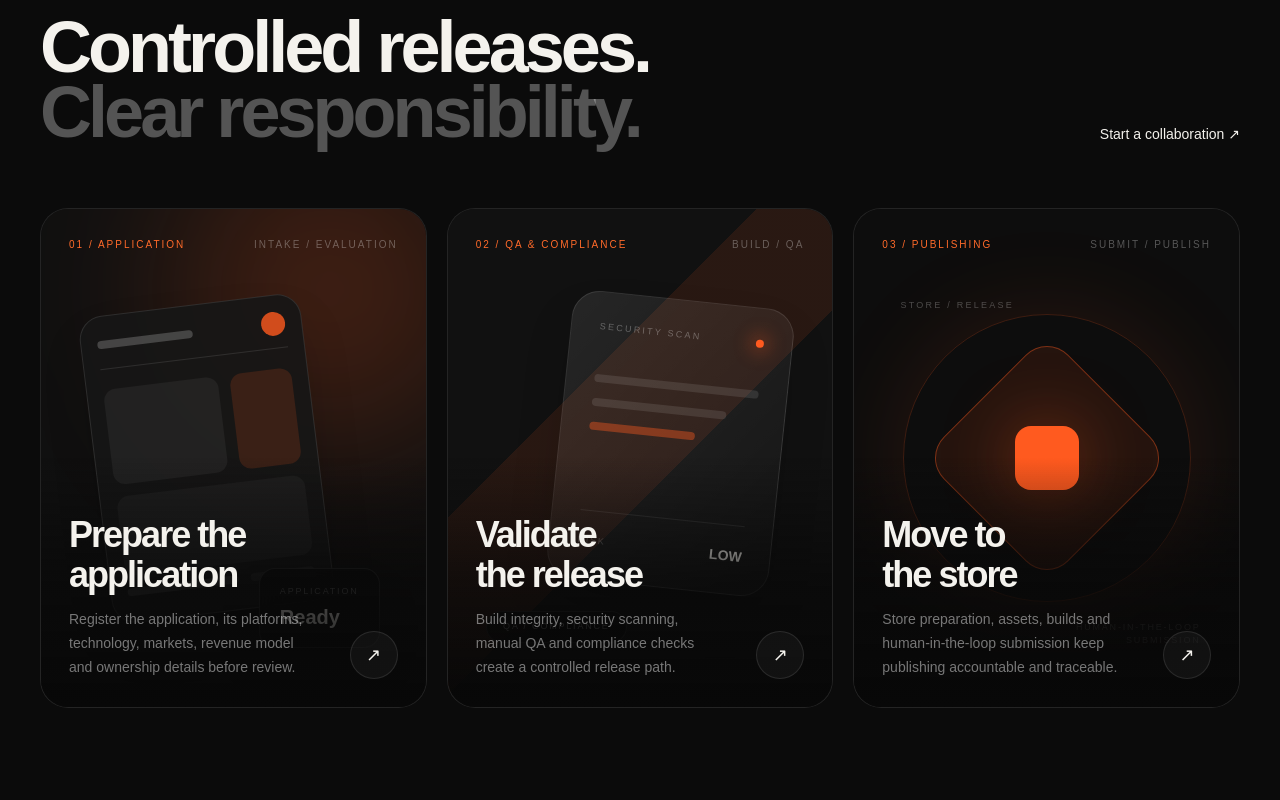
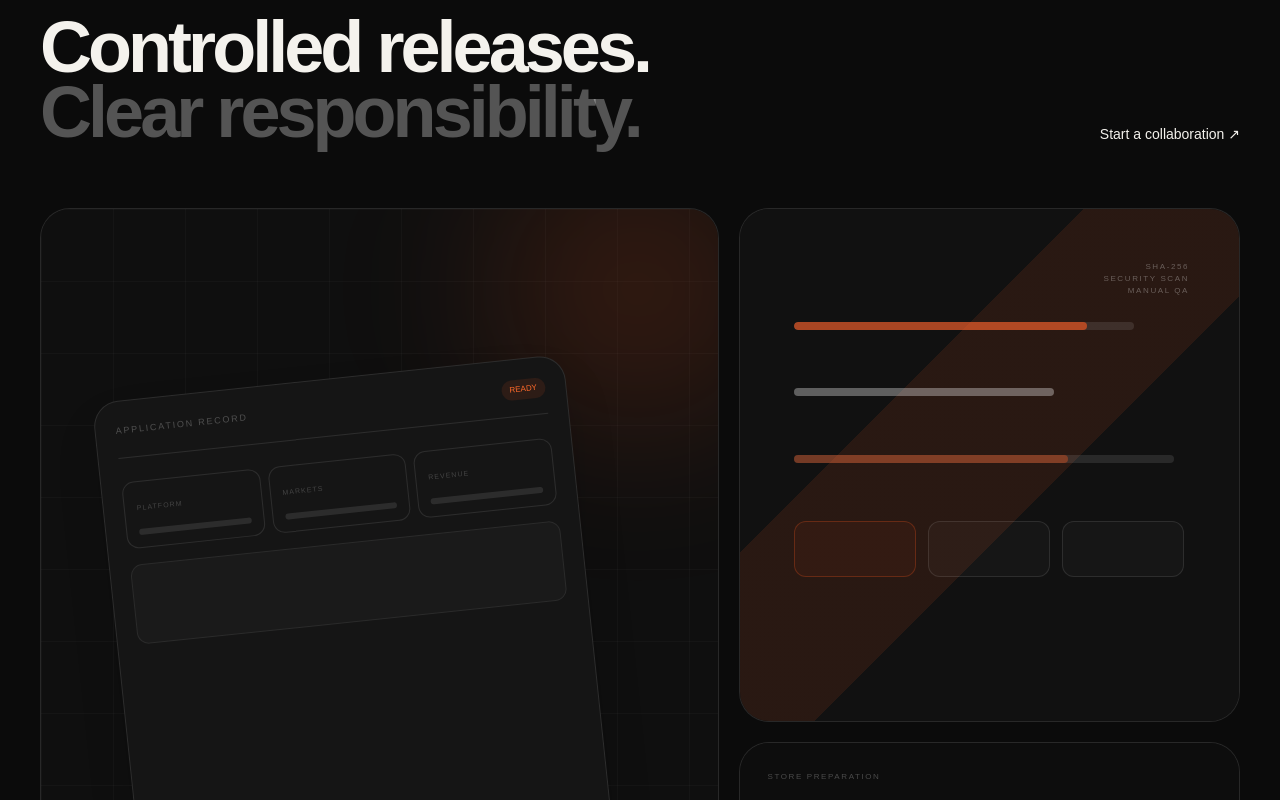
Before and after one commit to mohamad-es/Fonitas-website, a Next.js app: page / in a window 1280 px wide. Shown: the part 2580-3380 px from the top of the page. Built offline with nearby package versions, Linux system fonts and the light colour scheme.

Commit message:
refactor(home): redesign publishing control showcase

```diff
--- a/components/home/project-showcase.tsx
+++ b/components/home/project-showcase.tsx
@@ -1,94 +1,60 @@
 const stages = [
-  {
-    number: "01",
-    type: "Application",
-    title: "Prepare the application",
-    description: "Register the application, its platforms, technology, markets, revenue model and ownership details before review.",
-    label: "INTAKE / EVALUATION",
-    visual: "application",
-    className: "",
-  },
-  {
-    number: "02",
-    type: "QA & Compliance",
-    title: "Validate the release",
-    description: "Build integrity, security scanning, manual QA and compliance checks create a controlled release path.",
-    label: "BUILD / QA",
-    visual: "qa",
-    className: "",
-  },
-  {
-    number: "03",
-    type: "Publishing",
-    title: "Move to the store",
-    description: "Store preparation, assets, builds and human-in-the-loop submission keep publishing accountable and traceable.",
-    label: "SUBMIT / PUBLISH",
-    visual: "publishing",
-    className: "",
-  },
+  { number: "01", type: "Application", title: "Prepare the application", description: "Register the application, platforms, technology, markets, revenue model and ownership details before review." },
+  { number: "02", type: "QA & Compliance", title: "Validate the release", description: "Build integrity, security scanning, manual QA and compliance checks create a controlled release path." },
+  { number: "03", type: "Publishing", title: "Move to the store", description: "Store preparation, assets, builds and human-in-the-loop submission keep publishing accountable and traceable." },
 ];
 
-function StageVisual({ type }: { type: string }) {
-  if (type === "application") {
-    return (
-      <div className="absolute inset-0 overflow-hidden bg-[#101010]">
-        <div className="absolute -right-16 -top-20 h-80 w-80 rounded-full bg-[#ff5a1f]/20 blur-[80px]" />
-        <div className="absolute left-[14%] top-[19%] h-[62%] w-[58%] rotate-[-7deg] rounded-[24px] border border-white/10 bg-[#171717]/90 p-4 shadow-2xl transition duration-700 group-hover:rotate-[-3deg] group-hover:scale-[1.03]">
-          <div className="flex items-center justify-between border-b border-white/10 pb-3"><span className="h-2 w-24 rounded-full bg-white/20" /><span className="h-6 w-6 rounded-full bg-[#ff5a1f]/80" /></div>
-          <div className="mt-5 grid grid-cols-[1.3fr_.7fr] gap-3"><div className="h-24 rounded-xl bg-white/[0.05]" /><div className="h-24 rounded-xl bg-[#ff5a1f]/15" /></div>
-          <div className="mt-3 h-20 rounded-xl bg-white/[0.04]" />
-          <div className="mt-3 flex gap-3"><span className="h-2 w-28 rounded-full bg-white/10" /><span className="h-2 w-16 rounded-full bg-white/5" /></div>
-        </div>
-        <div className="absolute bottom-[12%] right-[12%] rounded-2xl border border-white/10 bg-[#0c0c0c]/90 px-5 py-4 shadow-2xl backdrop-blur-xl transition duration-700 group-hover:-translate-y-2"><p className="text-[9px] uppercase tracking-[.2em] text-white/30">Application</p><p className="mt-1 text-xl font-semibold">Ready</p></div>
-      </div>
-    );
-  }
+function ApplicationVisual() {
+  return <div className="relative h-full min-h-[330px] overflow-hidden bg-[#0f0f0f] p-7">
+    <div className="absolute inset-0 grid-bg opacity-30" />
+    <div className="absolute -right-16 -top-16 h-72 w-72 rounded-full bg-[#ff5a1f]/15 blur-[80px]" />
+    <div className="absolute left-[12%] top-[16%] h-[58%] w-[70%] rotate-[-6deg] rounded-[26px] border border-white/10 bg-[#151515] p-5 shadow-2xl transition duration-700 group-hover:rotate-[-2deg] group-hover:scale-[1.03]">
+      <div className="flex items-center justify-between border-b border-white/10 pb-4"><span className="text-[9px] uppercase tracking-[.2em] text-white/25">Application record</span><span className="rounded-full bg-[#ff5a1f]/10 px-2 py-1 text-[8px] text-[#ff6a2a]">READY</span></div>
+      <div className="mt-6 grid grid-cols-3 gap-2">{["Platform","Markets","Revenue"].map((x)=><div key={x} className="rounded-xl border border-white/10 p-3"><span className="text-[7px] uppercase tracking-[.15em] text-white/20">{x}</span><div className="mt-3 h-1.5 rounded-full bg-white/10" /></div>)}</div>
+      <div className="mt-4 h-20 rounded-xl border border-white/[.07] bg-white/[.025]" />
+    </div>
+    <span className="absolute bottom-[11%] right-[10%] rounded-full border border-white/10 bg-[#0b0b0b]/90 px-4 py-2 text-[8px] uppercase tracking-[.18em] text-white/40">01 / Intake</span>
+  </div>;
+}
 
-  if (type === "qa") {
-    return (
-      <div className="absolute inset-0 overflow-hidden bg-[#111]">
-        <div className="absolute inset-0 bg-[linear-gradient(135deg,transparent_35%,rgba(255,90,31,.10)_35%,rgba(255,90,31,.10)_55%,transparent_55%)]" />
-        <div className="absolute right-[13%] top-[18%] h-[58%] w-[58%] rotate-6 rounded-[28px] border border-white/10 bg-gradient-to-br from-white/[0.09] to-white/[0.02] p-7 shadow-2xl transition duration-700 group-hover:rotate-2 group-hover:scale-105">
-          <div className="flex items-center justify-between"><span className="text-[9px] uppercase tracking-[.25em] text-white/30">Security scan</span><span className="h-2 w-2 rounded-full bg-[#ff5a1f] shadow-[0_0_18px_5px_rgba(255,90,31,.35)]" /></div>
-          <div className="mt-10 space-y-4"><div className="h-2 rounded-full bg-white/10" /><div className="h-2 w-[82%] rounded-full bg-white/10" /><div className="h-2 w-[64%] rounded-full bg-[#ff5a1f]/40" /></div>
-          <div className="absolute bottom-7 left-7 right-7 flex items-center justify-between border-t border-white/10 pt-5"><span className="text-[9px] uppercase tracking-[.2em] text-white/30">Risk</span><span className="text-sm font-semibold">LOW</span></div>
-        </div>
-        <div className="absolute bottom-[13%] left-[10%] rounded-full border border-white/10 bg-[#0b0b0b]/90 px-4 py-2 text-[9px] uppercase tracking-[.2em] text-white/45 backdrop-blur-xl">QA / Compliance</div>
-      </div>
-    );
-  }
+function QAVisual() {
+  return <div className="relative h-full min-h-[330px] overflow-hidden bg-[#111] p-7">
+    <div className="absolute inset-0 bg-[linear-gradient(135deg,transparent_34%,rgba(255,90,31,.10)_34%,rgba(255,90,31,.10)_58%,transparent_58%)]" />
+    <div className="absolute left-[11%] top-[22%] h-2 w-[68%] overflow-hidden rounded-full bg-white/10"><span className="block h-full w-[86%] rounded-full bg-[#ff5a1f]/60" /></div>
+    <div className="absolute left-[11%] top-[35%] h-2 w-[52%] rounded-full bg-white/10"><span className="block h-full w-[100%] rounded-full bg-white/25" /></div>
+    <div className="absolute left-[11%] top-[48%] h-2 w-[76%] rounded-full bg-white/10"><span className="block h-full w-[72%] rounded-full bg-[#ff5a1f]/35" /></div>
+    <div className="absolute left-[11%] top-[61%] grid w-[78%] grid-cols-3 gap-3"><span className="h-14 rounded-xl border border-[#ff5a1f]/25 bg-[#ff5a1f]/[.05]" /><span className="h-14 rounded-xl border border-white/10 bg-white/[.025]" /><span className="h-14 rounded-xl border border-white/10 bg-white/[.025]" /></div>
+    <div className="absolute right-[10%] top-[10%] text-right text-[8px] uppercase tracking-[.2em] text-white/30">SHA-256<br />Security scan<br />Manual QA</div>
+  </div>;
+}
 
-  return (
-    <div className="absolute inset-0 overflow-hidden bg-[#0d0d0d]">
-      <div className="absolute left-1/2 top-1/2 h-72 w-72 -translate-x-1/2 -translate-y-1/2 rounded-full border border-[#ff5a1f]/20 shadow-[0_0_100px_rgba(255,90,31,.12)] transition duration-700 group-hover:scale-110" />
-      <div className="absolute left-1/2 top-1/2 h-44 w-44 -translate-x-1/2 -translate-y-1/2 rotate-45 rounded-[30px] border border-[#ff5a1f]/40 bg-[#ff5a1f]/10 transition duration-700 group-hover:rotate-[65deg]" />
-      <div className="absolute left-1/2 top-1/2 h-16 w-16 -translate-x-1/2 -translate-y-1/2 rounded-2xl bg-[#ff5a1f] shadow-[0_0_70px_rgba(255,90,31,.4)]" />
-      <div className="absolute left-[12%] top-[18%] text-[9px] uppercase tracking-[.25em] text-white/25">Store / Release</div>
-      <div className="absolute bottom-[12%] right-[10%] text-right text-[9px] uppercase tracking-[.2em] text-white/25">Human-in-the-loop<br />Submission</div>
-    </div>
-  );
+function PublishingVisual() {
+  return <div className="relative h-full min-h-[330px] overflow-hidden bg-[#0d0d0d] p-7">
+    <div className="absolute left-1/2 top-1/2 h-56 w-56 -translate-x-1/2 -translate-y-1/2 rounded-full border border-[#ff5a1f]/20 shadow-[0_0_90px_rgba(255,90,31,.12)] transition duration-700 group-hover:scale-110" />
+    <div className="absolute left-1/2 top-1/2 h-32 w-32 -translate-x-1/2 -translate-y-1/2 rotate-45 rounded-[24px] border border-[#ff5a1f]/35 bg-[#ff5a1f]/[.08] transition duration-700 group-hover:rotate-[65deg]" />
+    <div className="absolute left-1/2 top-1/2 h-14 w-14 -translate-x-1/2 -translate-y-1/2 rounded-xl bg-[#ff5a1f] shadow-[0_0_60px_rgba(255,90,31,.4)]" />
+    <div className="absolute left-7 top-7 text-[8px] uppercase tracking-[.2em] text-white/25">Store preparation</div>
+    <div className="absolute bottom-7 left-7 right-7 flex justify-between gap-3">{["Apple App Store","Google Play","Microsoft Store"].map((x,i)=><span key={x} className={`rounded-full border px-2.5 py-2 text-[7px] uppercase tracking-[.12em] ${i===0?"border-[#ff5a1f]/30 text-[#ff6a2a]":"border-white/10 text-white/25"}`}>{x}</span>)}</div>
+  </div>;
 }
 
 export function ProjectShowcase() {
-  return (
-    <div className="grid gap-5 md:grid-cols-3">
-      {stages.map((stage) => (
-        <article key={stage.number} className={`project-card group relative min-h-[500px] overflow-hidden rounded-[28px] border border-white/[0.08] bg-[#111] ${stage.className}`}>
-          <StageVisual type={stage.visual} />
-          <div className="absolute inset-x-0 bottom-0 h-1/2 bg-gradient-to-t from-[#080808] via-[#080808]/70 to-transparent" />
-          <div className="absolute left-7 right-7 top-7 flex items-center justify-between text-[10px] uppercase tracking-[.2em]">
-            <span className="text-[#ff6a2a]">{stage.number} / {stage.type}</span>
-            <span className="text-white/30">{stage.label}</span>
-          </div>
-          <div className="absolute bottom-7 left-7 right-7 flex items-end justify-between gap-8">
-            <div className="max-w-xl">
-              <h3 className="font-display text-3xl font-semibold tracking-[-.04em] sm:text-4xl">{stage.title}</h3>
-              <p className="mt-3 max-w-lg text-sm leading-6 text-white/45 transition duration-500 group-hover:text-white/65">{stage.description}</p>
-            </div>
-            <span className="flex h-12 w-12 shrink-0 items-center justify-center rounded-full border border-white/10 bg-white/[0.04] text-lg transition duration-500 group-hover:-translate-y-1 group-hover:border-[#ff5a1f]/50 group-hover:bg-[#ff5a1f] group-hover:text-black">↗</span>
-          </div>
-        </article>
-      ))}
+  return <div className="grid gap-5 lg:grid-cols-[1.15fr_.85fr]">
+    <article className="group overflow-hidden rounded-[30px] border border-white/10 bg-[#101010]">
+      <ApplicationVisual />
+      <div className="grid gap-8 p-7 sm:p-9 lg:grid-cols-[1fr_auto] lg:items-end lg:p-10">
+        <div><div className="text-[9px] uppercase tracking-[.22em] text-[#ff6a2a]">01 / Application</div><h3 className="font-display mt-4 text-4xl font-semibold leading-[.95] sm:text-5xl">{stages[0].title}</h3><p className="mt-5 max-w-xl text-sm leading-6 text-white/40">{stages[0].description}</p></div>
+        <span className="hidden h-12 w-12 items-center justify-center rounded-full border border-white/10 text-[#ff5a1f] lg:flex">↗</span>
+      </div>
+    </article>
+    <div className="grid gap-5">
+      {[["QA & Compliance","02 / Validate",stages[1],QAVisual],["Publishing","03 / Submit",stages[2],PublishingVisual]].map(([type,label,stage,Visual])=>{
+        const V=Visual as () => JSX.Element;
+        return <article key={type as string} className="group overflow-hidden rounded-[30px] border border-white/10 bg-[#101010]">
+          <V />
+          <div className="p-7 sm:p-8"><div className="text-[9px] uppercase tracking-[.22em] text-[#ff6a2a]">{label as string}</div><h3 className="font-display mt-3 text-2xl font-semibold">{(stage as typeof stages[number]).title}</h3><p className="mt-3 text-sm leading-6 text-white/40">{(stage as typeof stages[number]).description}</p></div>
+        </article>;
+      })}
     </div>
-  );
+  </div>;
 }
```
